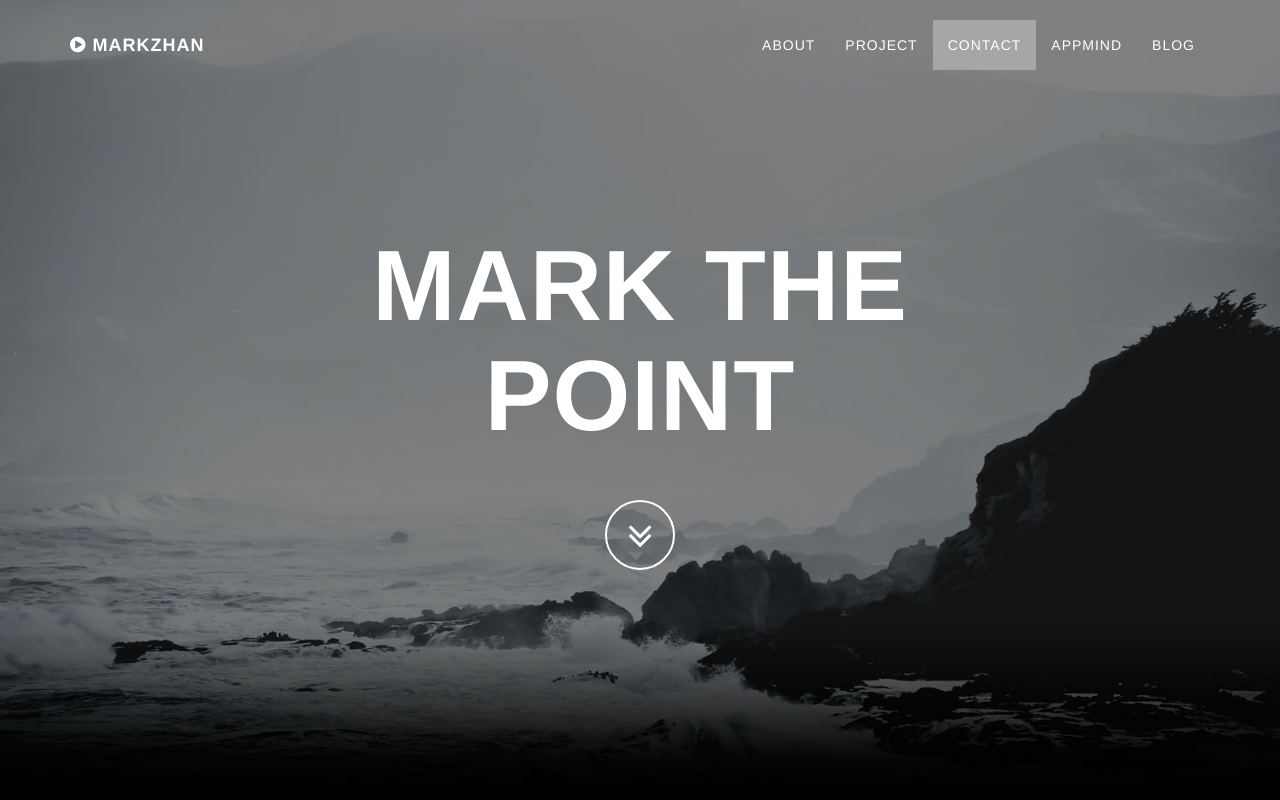
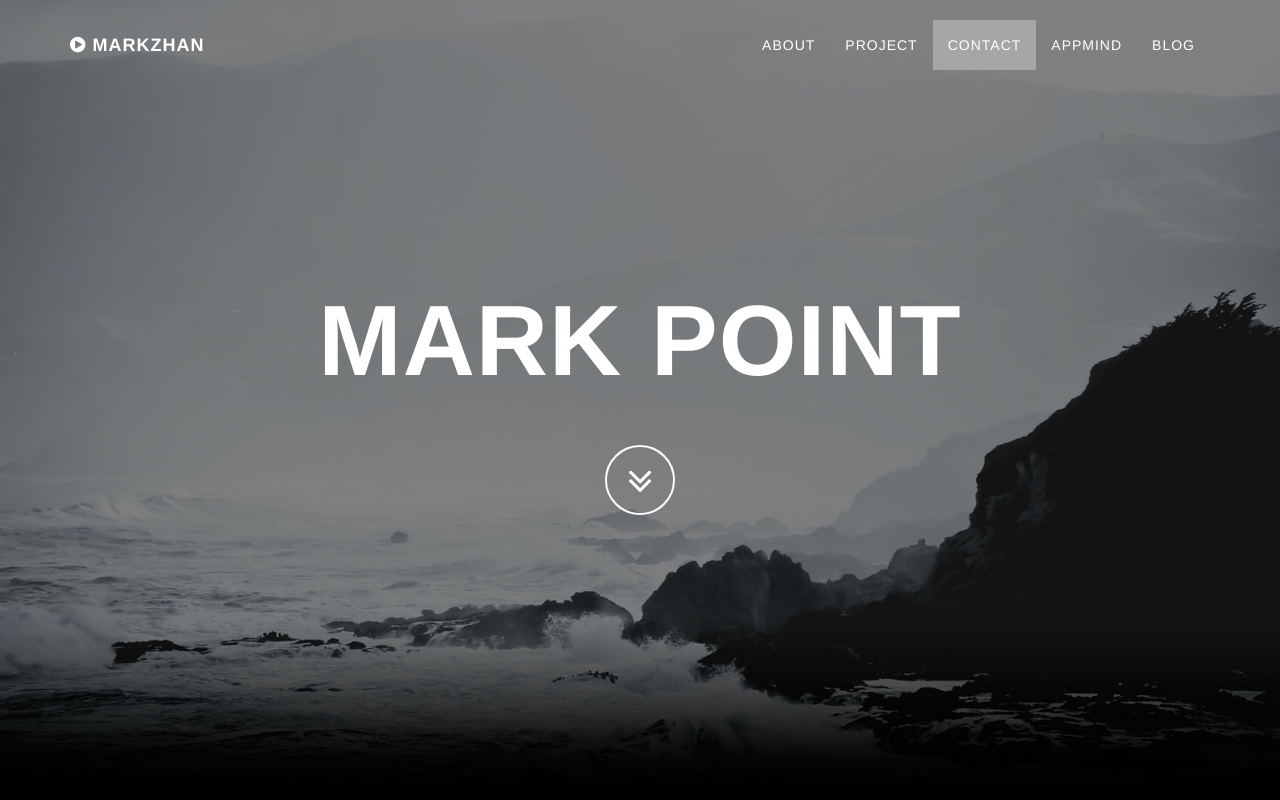
Before and after one commit to markzhan/markzhan.github.io, a plain HTML site: page index.html in a window 1280 px wide. Shown: the top 800 px of the page. Drawn offline with Linux system fonts and the light colour scheme.

Commit message:
mark point

```diff
--- a/index.html
+++ b/index.html
@@ -9,7 +9,7 @@
     <meta name="description" content="">
     <meta name="author" content="">
 
-    <title>MarkZhan - Mark the Point</title>
+    <title>MarkZhan - Mark Point</title>
 
     <link rel="shortcut icon" href="/favicon.ico" />
     <link rel="icon" href="/favicon.ico" />
@@ -83,7 +83,7 @@
             <div class="container">
                 <div class="row">
                     <div class="col-md-8 col-md-offset-2">
-                        <h1 class="brand-heading">Mark the Point</h1>
+                        <h1 class="brand-heading">Mark Point</h1>
                         <p class="intro-text"></p>
                         <a href="#about" class="btn btn-circle page-scroll">
                             <i class="fa fa-angle-double-down animated"></i>
```
